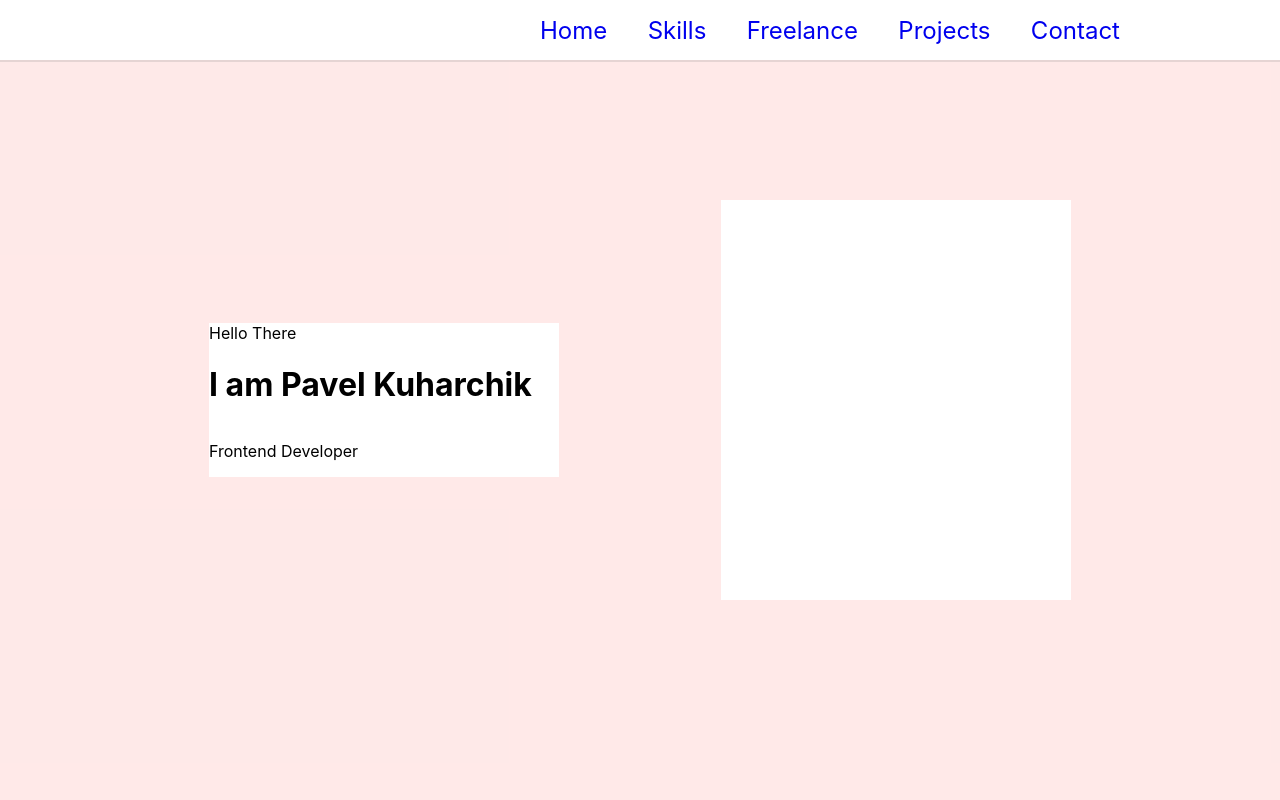
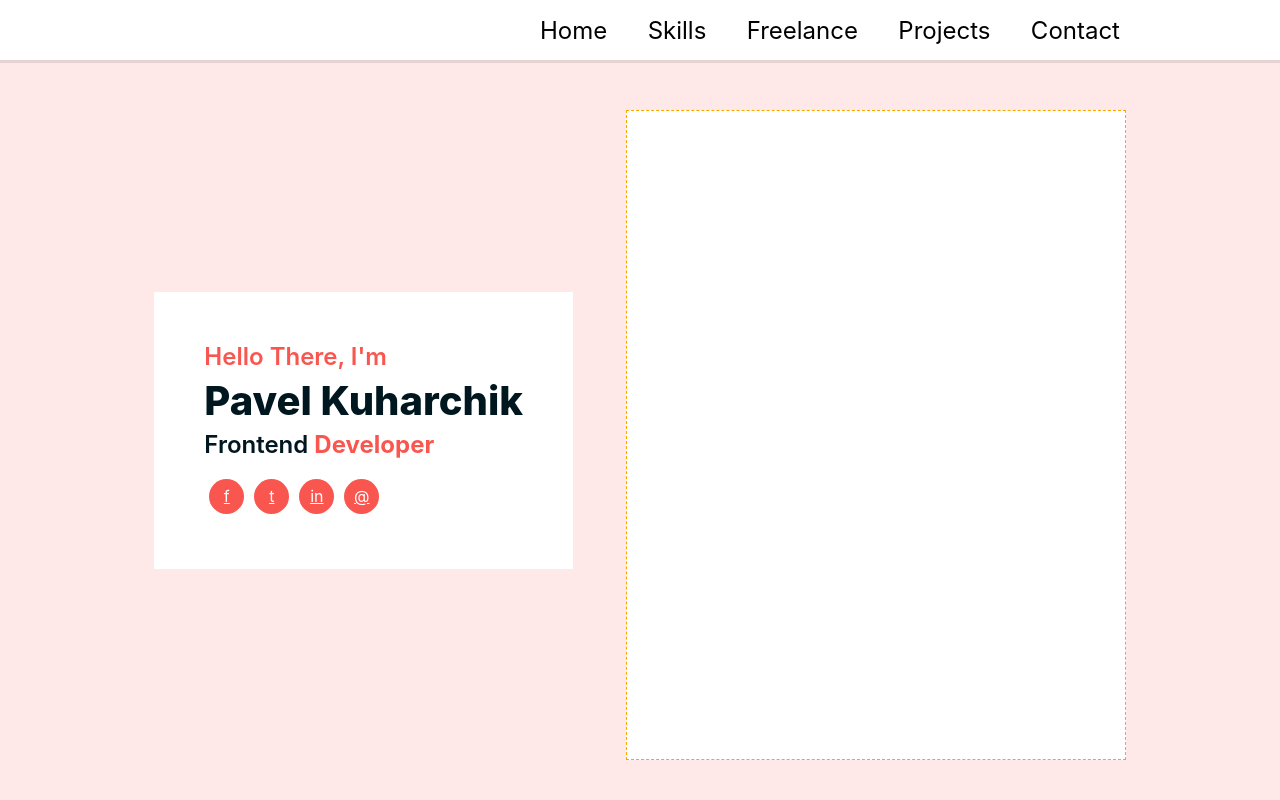
Before and after one commit to isefrog38/Portfolio, a React (Create React App) app: page / in a window 1280 px wide. Shown: the top 800 px of the page. Built offline with nearby package versions, Linux system fonts and the light colour scheme.

Commit message:
fix button and flex blocks

```diff
--- a/src/components/FreelanceSection/FreelanceSection.module.css
+++ b/src/components/FreelanceSection/FreelanceSection.module.css
@@ -12,20 +12,20 @@
     width: 100%;
     color: white;
     font-size: xx-large;
+    display: flex;
+    justify-content: center;
 }
 
 .buttonContact {
     color: #00171f;
     padding: 0 25px;
     line-height: 42px;
-    position: relative;
     display: inline-block;
     background: white;
     border: 1px solid white;
     border-radius: 5px;
     font-size: 16px;
     font-weight: 500;
-    text-decoration: none !important;
 }
 
 .buttonContact:hover {
--- a/src/components/Header/Header.module.css
+++ b/src/components/Header/Header.module.css
@@ -6,7 +6,7 @@
     display: flex;
     align-items: center;
     justify-content: flex-end;
-    box-shadow: 0px 2px rgba(128, 128, 128, 0.2);
+    box-shadow: 0 3px rgba(128, 128, 128, 0.2);
 }
 
 .headerChild {
@@ -16,26 +16,31 @@
     margin-right: 150px;
 }
 
-a {
+.menuItem {
     text-decoration: none;
     font-size: x-large;
     padding: 5px 10px;
+    color: black;
 }
 
-a:active {
-    background-color: #ff362d;
-    border-radius: 10px;
+.menuItem:active {
+    /*background-color: #ff362d;*/
+    background-color: #f9564f;
+    border-radius: 12px;
     color: white;
+    transition: ease all 0.35s;
 }
 
-a:focus {
-    background-color: #ff362d;
-    border-radius: 10px;
+.menuItem:focus {
+    background-color: #f9564f;
+    border-radius: 12px;
     color: white;
+    transition: ease all 0.35s;
 }
 
-a:hover {
-    background-color: #ff362d;
-    border-radius: 10px;
+.menuItem:hover {
+    background-color: #f9564f;
+    border-radius: 12px;
     color: white;
+    transition: ease all 0.25s;
 }
--- a/src/components/Header/Header.tsx
+++ b/src/components/Header/Header.tsx
@@ -5,11 +5,11 @@ export const Header = () => {
     return (
         <div className={s.headerParent}>
             <div className={s.headerChild}>
-                    <a href="#">Home</a>
-                    <a href="#">Skills</a>
-                    <a href="#">Freelance</a>
-                    <a href="#">Projects</a>
-                    <a href="#">Contact</a>
+                    <a className={s.menuItem} href="#">Home</a>
+                    <a className={s.menuItem} href="#">Skills</a>
+                    <a className={s.menuItem} href="#">Freelance</a>
+                    <a className={s.menuItem} href="#">Projects</a>
+                    <a className={s.menuItem} href="#">Contact</a>
             </div>
         </div>
     );
--- a/src/components/Main/Main.module.css
+++ b/src/components/Main/Main.module.css
@@ -1,12 +1,13 @@
 .main {
-    height: 100vh;
+    padding-top: 100px;
+    width: 100%;
+    min-height: 100vh;
     background: rgba(249, 86, 79, 0.13);
     z-index: 1;
 }
 
 .mainContainer {
     display: flex;
-    /*border: 1px dashed;*/
     width: 80%;
     height: 100%;
     margin: 0 auto;
@@ -15,17 +16,61 @@
     flex-wrap: wrap;
 }
 
+{/* text  */}
+
+.spanText {
+    font-size: 1.5rem;
+    font-weight: 600;
+    color: #f9564f;
+}
+
+.Name {
+    font-weight: 800;
+    color: #00171f;
+    margin: 5px 0;
+    font-size: 2.5rem;
+
+}
+
+.whoIam{
+    font-size: 1.5rem;
+    font-weight: 600;
+    color: #00171f;
+    margin: 0 0 15px 0;
+}
+{/* text  */}
+
+
+
 .HomeInfo {
-    width: 350px;
     height: auto;
     background-color: white;
     display: flex;
     flex-direction: column;
+    padding: 50px;
 }
 
 .HomeInfoPhoto {
-    width: 350px;
-    height: 400px;
+    margin-top: 10px;
+    width: 500px;
+    height: 650px;
     background-color: white;
     float: right;
+    border: 1px dashed orange;
 }
+
+.CNBlock {
+    display: flex;
+}
+
+.socialNetwork {
+    height: 35px;
+    width: 35px;
+    display: inline-flex;
+    align-items: center;
+    justify-content: center;
+    background: #f9564f;
+    color: #fff;
+    border-radius: 50%;
+    margin: 5px;
+}
--- a/src/components/Main/Main.tsx
+++ b/src/components/Main/Main.tsx
@@ -7,11 +7,17 @@ export const Main = () => {
         <div className={s.main}>
                 <div className={s.mainContainer}>
                     <div className={s.HomeInfo}>
-                        <span>Hello There</span>
-                        <h1>I am Pavel Kuharchik</h1>
-                        <p>Frontend Developer</p>
+                        <span className={s.spanText}>Hello There, I'm</span>
+                        <h1 className={s.Name}>Pavel Kuharchik</h1>
+                        <p className={s.whoIam}>Frontend <b style={{color: "#f9564f"}}>Developer</b></p>
+                        <div className={s.CNBlock}>
+                            <a className={s.socialNetwork} href="#">f</a>
+                            <a className={s.socialNetwork} href="#">t</a>
+                            <a className={s.socialNetwork} href="#">in</a>
+                            <a className={s.socialNetwork} href="#">@</a>
+                        </div>
                     </div>
-                    <div className={s.HomeInfoPhoto}></div>
+                    <div className={s.HomeInfoPhoto}/>
                 </div>
         </div>
     );
--- a/src/components/Project/Project.module.css
+++ b/src/components/Project/Project.module.css
@@ -8,7 +8,7 @@
 
 .allProjectsBlock {
     box-sizing: border-box;
-    width: 80%;
+    width: 90%;
     height: auto;
     display: flex;
     margin: 0 auto;
@@ -24,8 +24,10 @@
 }
 
 .projects {
+    width: 95%;
     display: flex;
     flex-wrap: wrap;
+    justify-content: space-between;
 }
 
 .imgBlock {
@@ -48,7 +50,8 @@
     justify-content: center;
     margin: 10px;
     border: 1px solid black;
-    box-shadow: 7px 3px rgba(169, 169, 169, 0.51);
+    box-shadow: 7px 5px rgba(169, 169, 169, 0.51);
+    border-radius: 10px;
 }
 
 .button {
```
